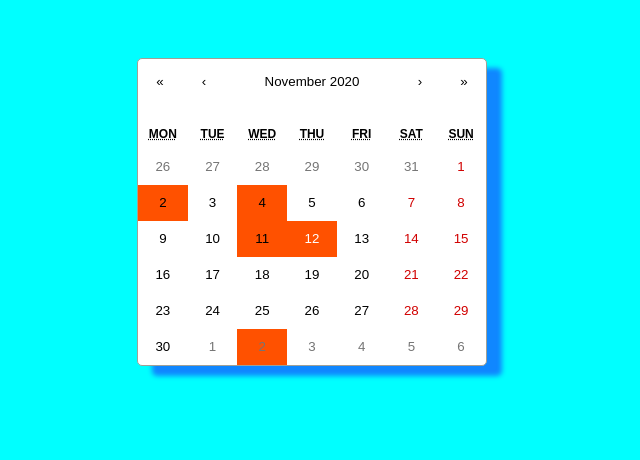
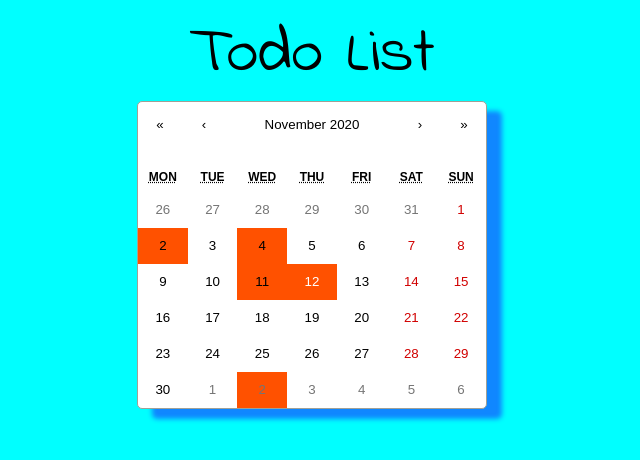
Before and after one commit to KristofferLeemburg/Todo, a React (Create React App) app: page / in a window 1280 px wide. Shown: the top 460 px of the page, without its empty margins (328-968 px from the left). Built offline with nearby package versions, Linux system fonts and the light colour scheme.

Commit message:
small visual changes

```diff
--- a/src/App.css
+++ b/src/App.css
@@ -1,6 +1,12 @@
+@import url('https://fonts.googleapis.com/css2?family=Indie+Flower&display=swap');
 
 body{
   background-color: aqua;
+}
+.title{
+  font-size: 4rem;
+  text-align: center;
+  font-family: 'Indie Flower', cursive;
 }
 .main-container{
   display: flex;
--- a/src/components/calendar.js
+++ b/src/components/calendar.js
@@ -5,6 +5,7 @@ import '../App.css';
 import '../../node_modules/react-calendar/dist/Calendar.css';
 import Vacation from "../data/vacation.json";
 import Dates from "../data/dates.json"
+
 
 const vacation = Vacation;
 const Calendar2 = () => {
@@ -20,6 +21,7 @@ const Calendar2 = () => {
         }}
   return (
     <div>
+      <div className="title">Todo List</div>
       <Calendar
         onChange={onChange}
         value={first}
--- a/src/index.css
+++ b/src/index.css
@@ -1,5 +1,5 @@
 body {
-  padding: 50px;
+
   background-color: #66CCFF;
   font-family: sans-serif;
 }
```
